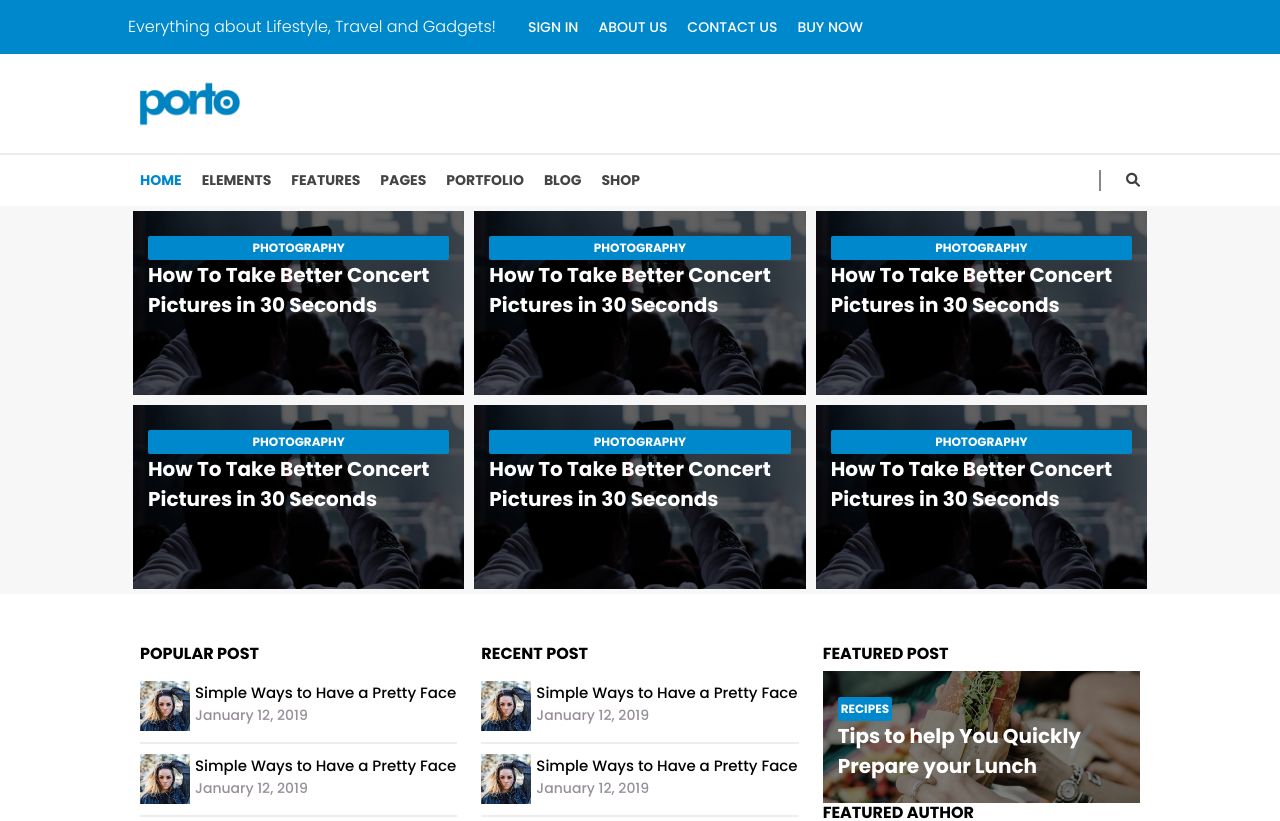
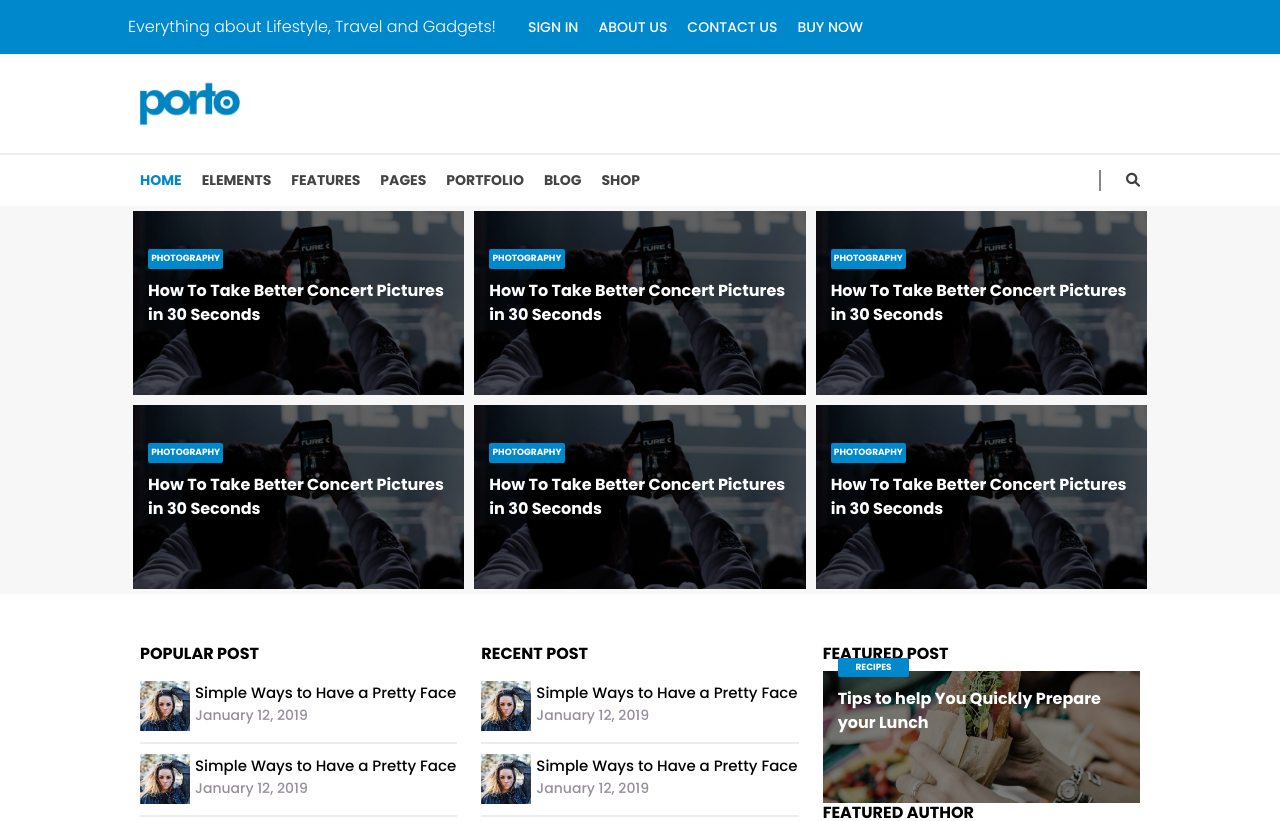
Before and after one commit to manuelguariglia21/proj-html-vuejs, a Vue app: page / in a window 1280 px wide. Shown: the top 821 px of the page. Built offline with nearby package versions, Linux system fonts and the light colour scheme.

Commit message:
fix over post gallery2

```diff
--- a/src/assets/style/generals.scss
+++ b/src/assets/style/generals.scss
@@ -51,27 +51,50 @@ body{
   position: absolute;
   top: 0;
   left: 0;
-
+  cursor: pointer;
+  &:hover{
+    .text-area{
+      .subtitle{
+        visibility: visible;
+      }
+    }
+  }
   .text-area{
-    padding: 25px 15px 15px 15px;
+    display: flex;
+    flex-direction: column;
+    justify-content: flex-end;
+    padding: 25px 15px 0 15px;
+    height: 100%;
+    padding-bottom: 10px;
     .category-tag{
       background-color: $main-color;
       padding: 2px;
       color: white;
       text-transform: uppercase;
       border-radius: 2px;
-      font-size: 12px;
+      font-size: .7vw;
       font-weight: bolder;
+      width: 25%;
+      margin-bottom: 10px;
     }
     .title{
-      font-size: 20px;
+      font-size: 16px;
       font-weight: bolder;
       color: white;
+      margin-bottom: 0;
+      p{
+        margin-bottom: 0;
+      }
     }
 
     .subtitle{
+      font-size: 14px;
+      visibility: collapse;
       font-weight: bolder;
       color: #87898B;
+      p{
+        padding-bottom: 0;
+      }
     }
   }
 
--- a/src/components/postGallery.vue
+++ b/src/components/postGallery.vue
@@ -170,27 +170,9 @@ export default {
         background-color: salmon;
         border: 5px solid #F7F7F7;
         padding: 0;
-        cursor: pointer;
 
         img{
           width: 100%;
-        }
-        .overlay{
-          &:hover{
-            .text-area{
-              .subtitle{
-                visibility: visible;
-              }
-            }
-          }
-          .text-area{
-            display: flex;
-            flex-direction: column;
-            justify-content: end;
-            .subtitle{
-              visibility: collapse;
-            }
-          }
         }
       }
   }
--- a/src/components/widgetSection.vue
+++ b/src/components/widgetSection.vue
@@ -156,6 +156,11 @@
                     Tips to help You Quickly Prepare your Lunch
                   </p>
                 </div>
+                <div class="subtitle">
+                  <p>
+                    Lorem ipsum dolor sit amet consectetur.
+                  </p>
+                </div>
               </div>
             </div>
             <img src="../assets/img/blog-66.jpg" alt="featured">
```
